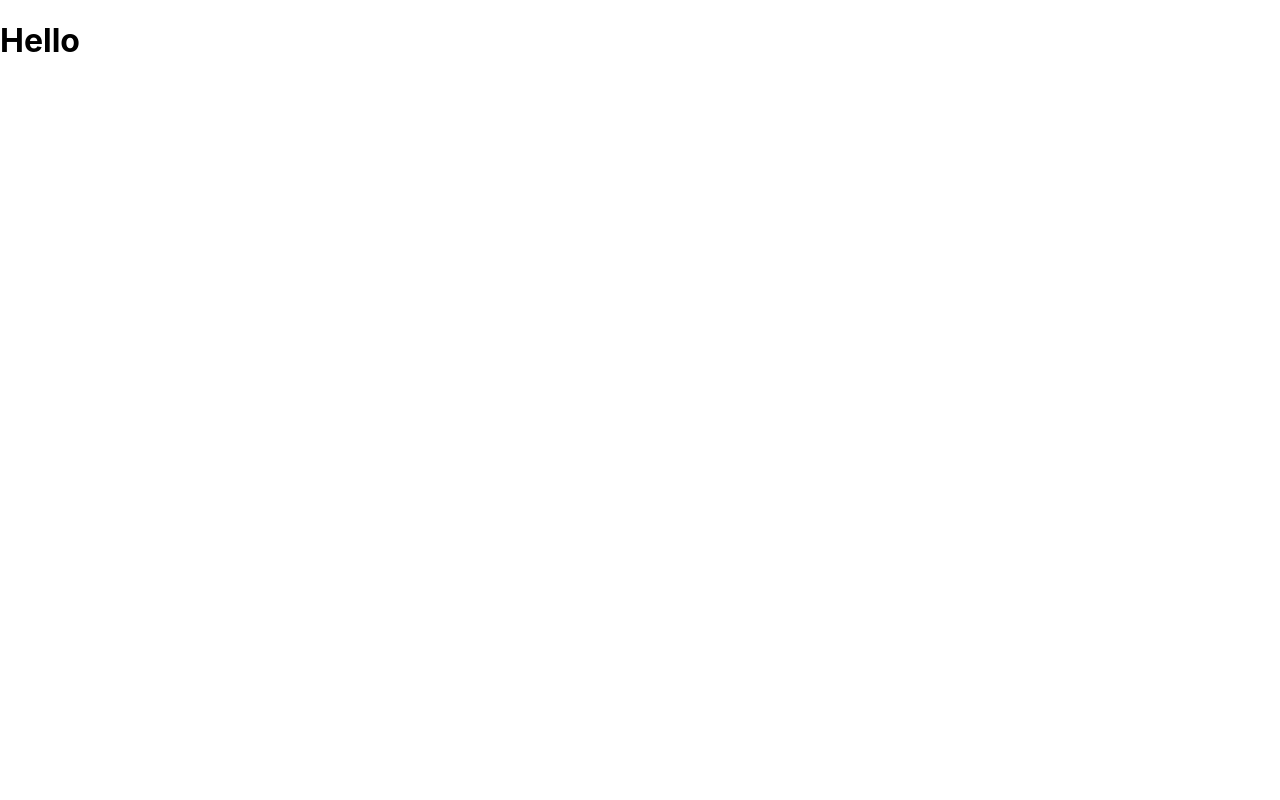
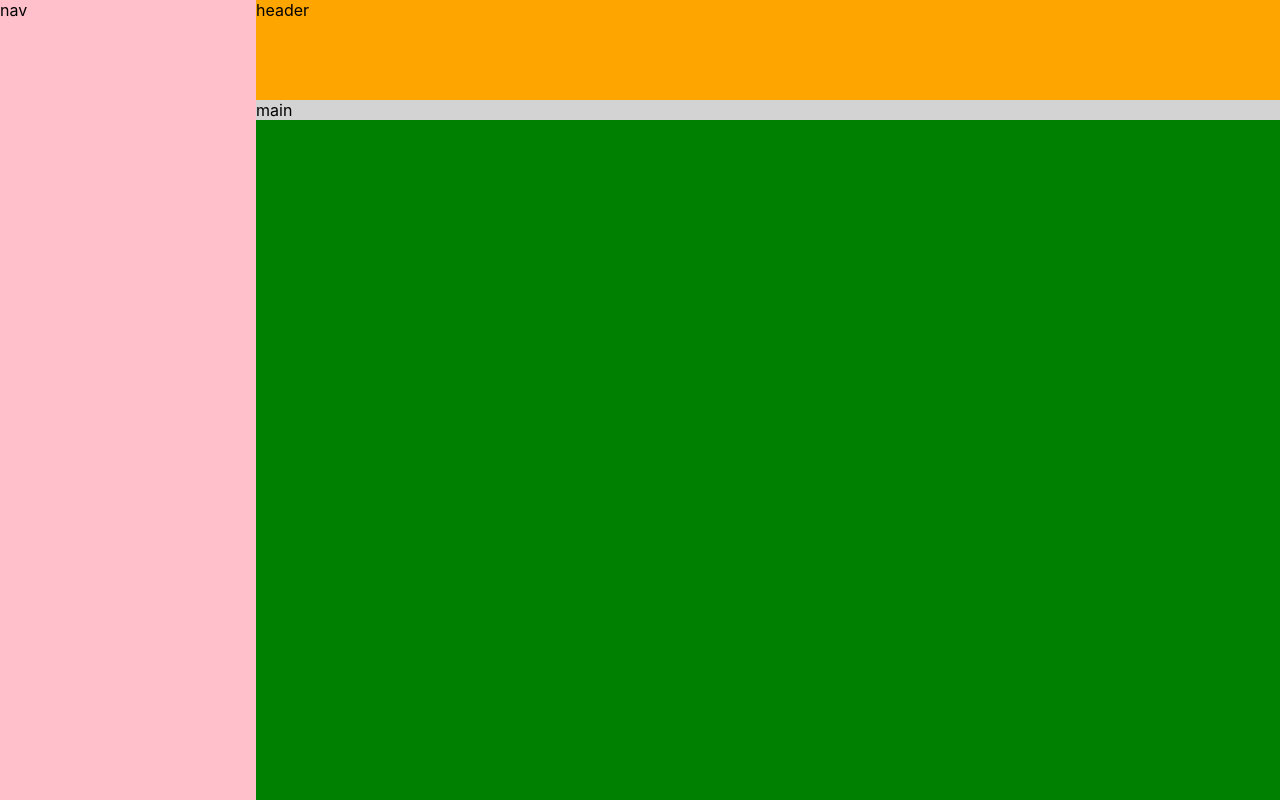
Before and after one commit to Jinsujin/jintube, a React (Create React App) app: page / in a window 1280 px wide. Built offline with nearby package versions, Linux system fonts and the light colour scheme.

Commit message:
add layout

```diff
--- a/src/app.jsx
+++ b/src/app.jsx
@@ -1,7 +1,8 @@
 import "./app.css";
+import Main from "./components/main/main";
 
 function App() {
-  return <h1>Hello</h1>;
+  return <Main>contentsdddd</Main>;
 }
 
 export default App;
--- /dev/null
+++ b/src/components/layout/appLayout.jsx
@@ -0,0 +1,16 @@
+import React from "react";
+import styles from "./appLayout.module.css";
+
+const AppLayout = ({ children }) => {
+  return (
+    <div className={styles.wrap}>
+      <nav className={styles.menus_wrap}>nav</nav>
+      <main className={styles.constents_wrap}>
+        <div className={styles.header}>header</div>
+        <div className={styles.constents}>{children}</div>
+      </main>
+    </div>
+  );
+};
+
+export default AppLayout;
--- /dev/null
+++ b/src/components/layout/appLayout.module.css
@@ -0,0 +1,28 @@
+.wrap {
+  background-color: beige;
+  height: 100vh;
+  display: flex;
+}
+
+.menus_wrap {
+  background-color: pink;
+  flex-basis: 20%;
+}
+
+.constents_wrap {
+  flex-basis: 80%;
+  background-color: green;
+}
+
+.header {
+  width: 100%;
+  height: 100px;
+  background-color: orange;
+  position: fixed;
+}
+
+.constents {
+  width: 100%;
+  margin-top: 100px;
+  background-color: lightGray;
+}
--- /dev/null
+++ b/src/components/main/main.jsx
@@ -0,0 +1,6 @@
+import React from "react";
+import AppLayout from "../layout/appLayout";
+
+const Main = (props) => <AppLayout>main</AppLayout>;
+
+export default Main;
--- /dev/null
+++ b/src/components/video_item/video_item.jsx
@@ -0,0 +1,5 @@
+import React from "react";
+
+const VideoItem = (props) => <div>video item</div>;
+
+export default VideoItem;
```
Also changed, not shown: src/components/video_list/video_list.jsx (added), 1 other file (tests, documents, lock files or other folders).
